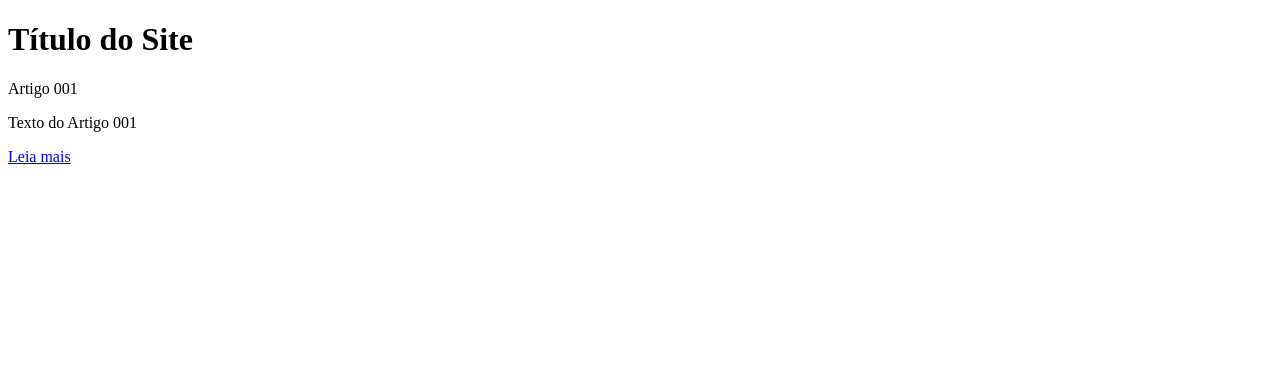
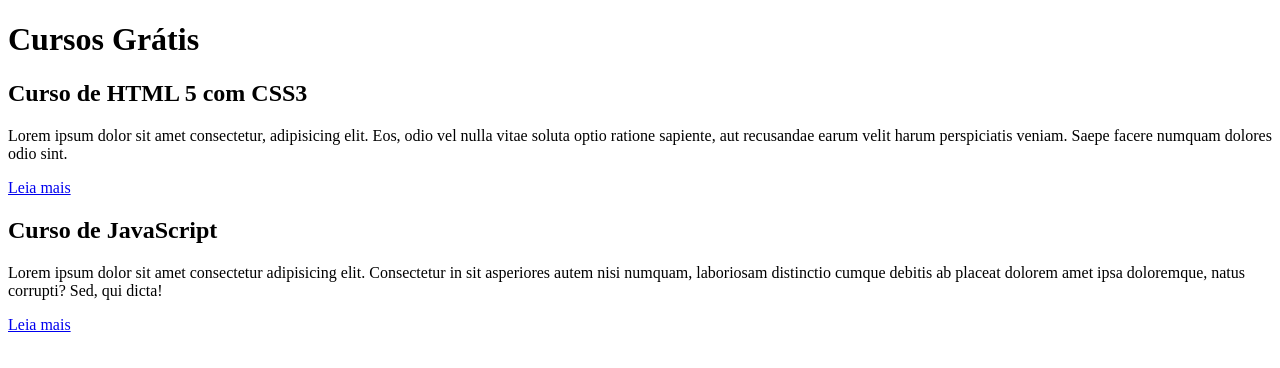
Before and after one commit to Jimtorelli/Projeto-site, a plain HTML site: page index.html in a window 1280 px wide. Drawn offline with Linux system fonts and the light colour scheme.

Commit message:
Comecei o conteúdo

```diff
--- a/index.html
+++ b/index.html
@@ -8,13 +8,18 @@
 <body>
     <main>
         <header>
-            <h1>Título do Site</h1>
+            <h1>Cursos Grátis</h1>
         </header>
-        <article>Artigo 001</article>
-        <p>Texto do Artigo 001</p>
-        <p><a href="#">Leia mais</a></p>
-
-        </p>
+        <article>
+            <h2>Curso de HTML 5 com CSS3</h2>
+            <p>Lorem ipsum dolor sit amet consectetur, adipisicing elit. Eos, odio vel nulla vitae soluta optio ratione sapiente, aut recusandae earum velit harum perspiciatis veniam. Saepe facere numquam dolores odio sint.</p>
+            <p><a href="#">Leia mais</a></p>
+        </article>
+        <article>
+            <h2>Curso de JavaScript</h2>
+            <p>Lorem ipsum dolor sit amet consectetur adipisicing elit. Consectetur in sit asperiores autem nisi numquam, laboriosam distinctio cumque debitis ab placeat dolorem amet ipsa doloremque, natus corrupti? Sed, qui dicta!</p>
+            <p><a href="#">Leia mais</a></p>
+        </article>
     </main>
 </body>
 </html>
```
